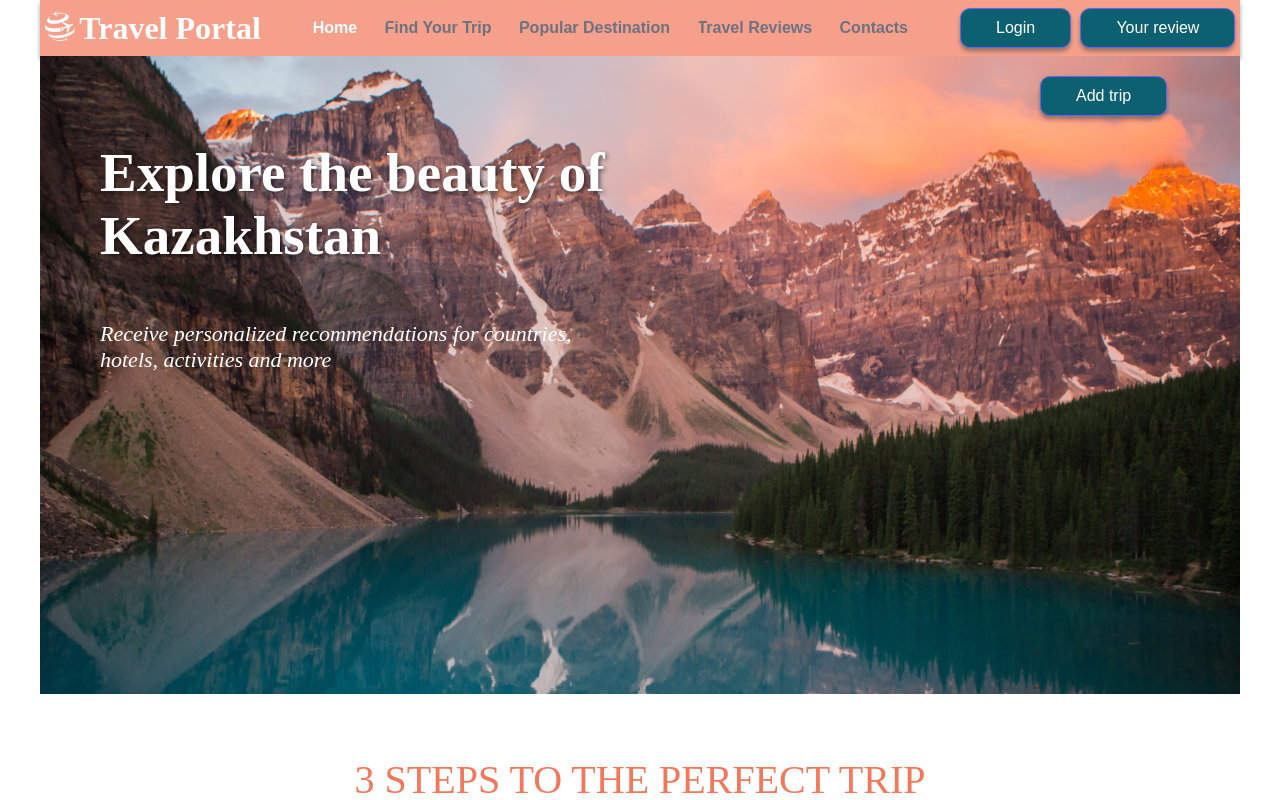
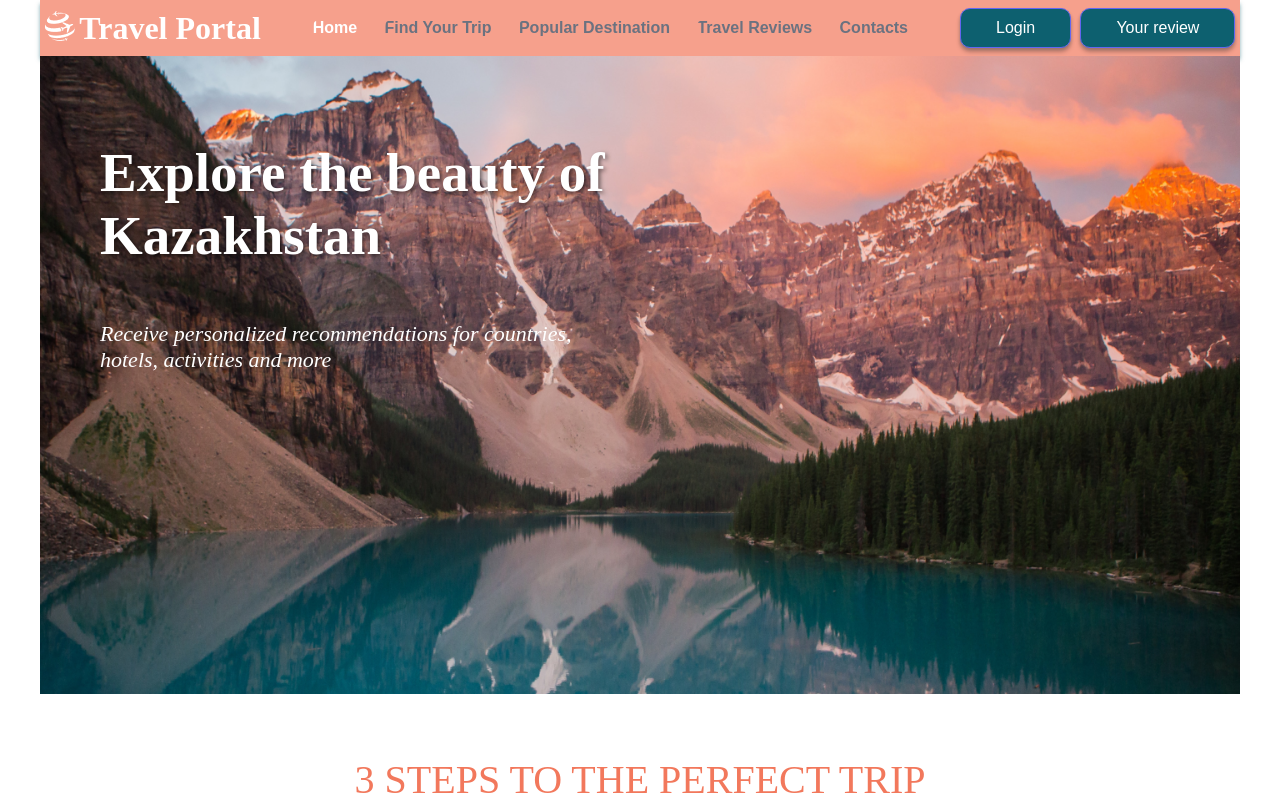
Before and after one commit to olboss85/diploma, a Vue app: page / in a window 1280 px wide. Shown: the top 800 px of the page. Built offline with nearby package versions, Linux system fonts and the light colour scheme; a web font is replaced by a local one.

Commit message:
btn add trip

```diff
--- a/src/components/HomeComponent.vue
+++ b/src/components/HomeComponent.vue
@@ -1,8 +1,11 @@
 <script setup>
 import Galleria from 'primevue/galleria'
-import { ref, onMounted, setBlockTracking } from 'vue'
+import { ref, onMounted } from 'vue'
 import { PhotoService } from '@/service/PhotoService'
 import Button from 'primevue/button'
+import { useUser } from '@/composables/useUser'
+
+const { user } = useUser()
 
 onMounted(() => {
   PhotoService.getImages().then((data) => (images.value = data))
@@ -23,7 +26,6 @@ const responsiveOptions = ref([
     numVisible: 1
   }
 ])
-
 </script>
 
 <template>
@@ -31,7 +33,7 @@ const responsiveOptions = ref([
     <img src="@/assets/main-view.png" alt="Main View" width="100%" />
     <h1>Explore the beauty of Kazakhstan</h1>
     <p>Receive personalized recommendations for countries, hotels, activities and more</p>
-    <Button class="btn btn2" @click="userSubmit = true">Add trip </Button>
+    <Button v-if="user" class="btn" @click="userSubmit">Add trip</Button>
   </div>
 
   <div class="center">
@@ -152,7 +154,8 @@ const responsiveOptions = ref([
   line-height: normal;
 }
 
-.card h1, .center h1 {
+.card h1,
+.center h1 {
   text-align: center;
   color: #f2785c;
   font-family: Red Hat Text;
@@ -183,11 +186,12 @@ const responsiveOptions = ref([
   margin-bottom: 40px;
 }
 
-.p-tabmenu .p-tabmenu-nav{
-  border:none;
+.p-tabmenu .p-tabmenu-nav {
+  border: none;
 }
 
 .btn {
+  display: block;
   position: absolute;
   left: 1000px;
   top: 20px;
```
